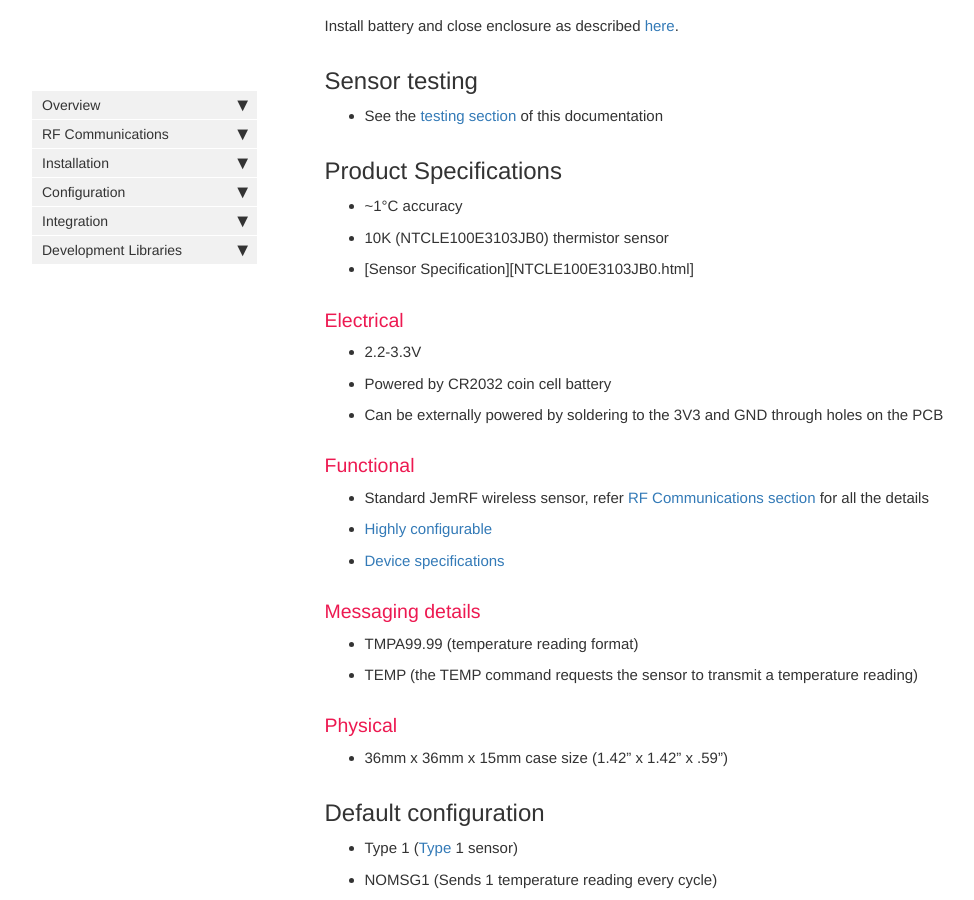
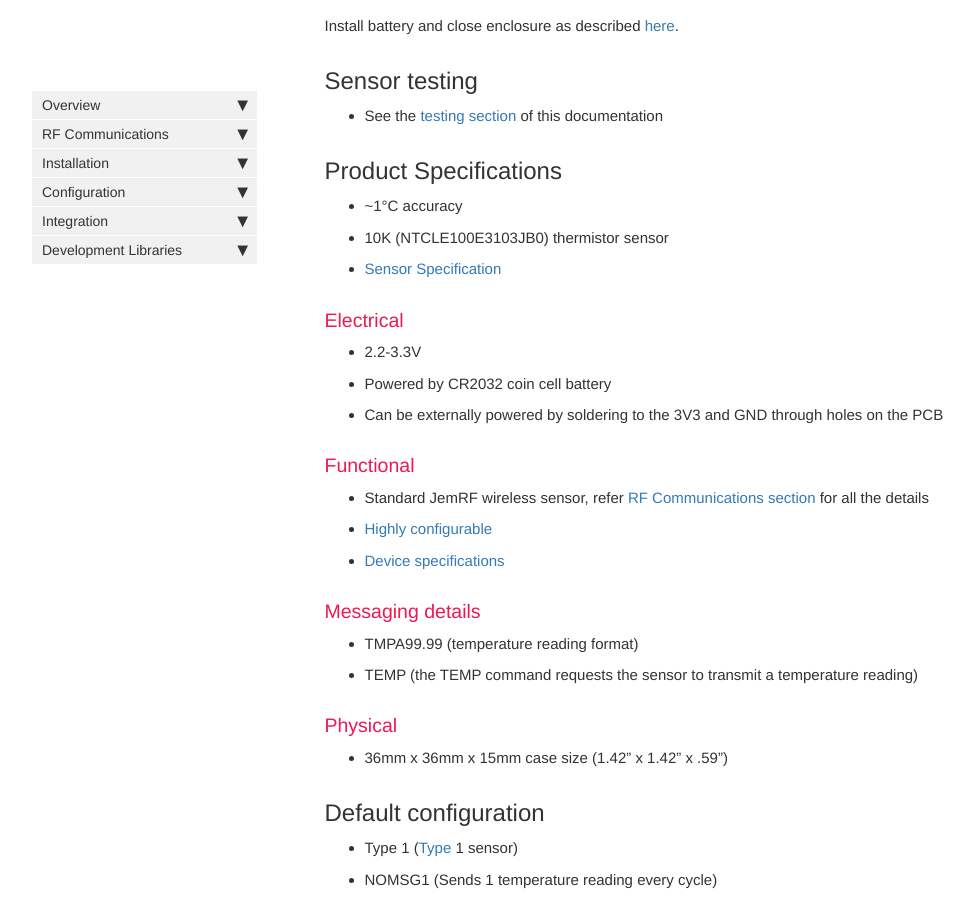
Before and after one commit to JemRF/RF-Documentation, a Jekyll site: the page built from pages/mydoc/wireless_temperature_sensor.md, in a window 1280 px wide and 900 px high, scrolled down 1160 px. Shown: the whole window, without its empty margins (38-1012 px from the left). Built offline with Jekyll 4.4.1, drawn with Linux system fonts in a browser that asks for light colours; comment, search, counter and statistics services are not loaded.

Commit message:
JD-7 #comment corect device links and add water sensor details #inwork

```diff
--- a/pages/mydoc/wireless_temperature_sensor.md
+++ b/pages/mydoc/wireless_temperature_sensor.md
@@ -23,7 +23,7 @@ Install battery and close enclosure as described [here](sensor_installation.html
 ## Product Specifications
 * ~1°C accuracy
 * 10K (NTCLE100E3103JB0) thermistor sensor
-* [Sensor Specification][NTCLE100E3103JB0.html]
+* [Sensor Specification](NTCLE100E3103JB0.html)
 
 ### Electrical
 * 2.2-3.3V
--- a/pages/mydoc/wireless_waterproof_temperature_sensor.md
+++ b/pages/mydoc/wireless_waterproof_temperature_sensor.md
@@ -23,7 +23,7 @@ Install battery and close enclosure as described [here](sensor_installation.html
 ## Product Specifications
 * ~1°C accuracy
 * 10K (NTCLE100E3103JB0) thermistor sensor
-* [Sensor Specification][NTCLE100E3103JB0.html]
+* [Sensor Specification](3950thermistor.pdf)
 
 ### Electrical
 * 2.2-3.3V
```
Also changed, not shown: 1 other file.
